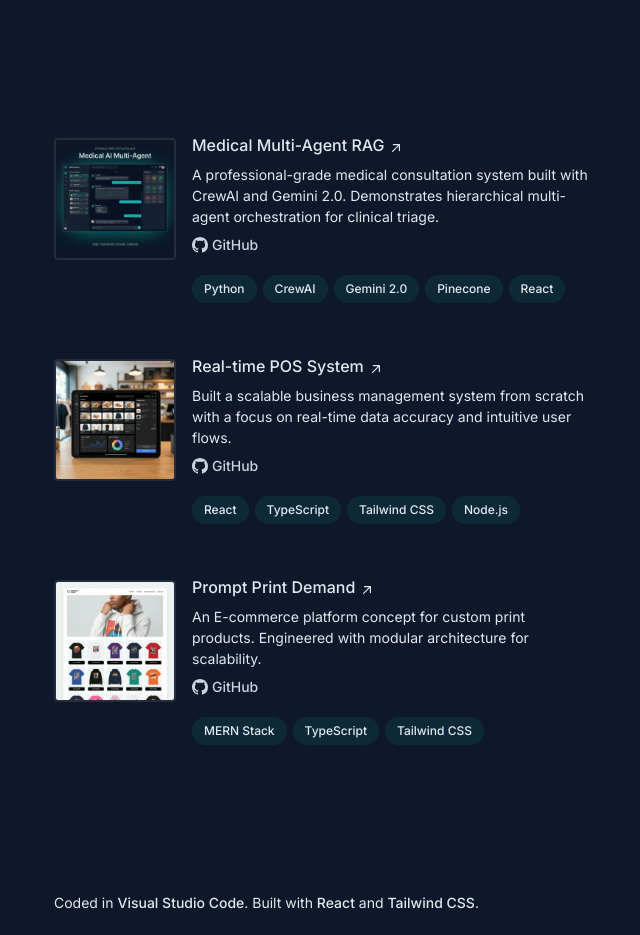
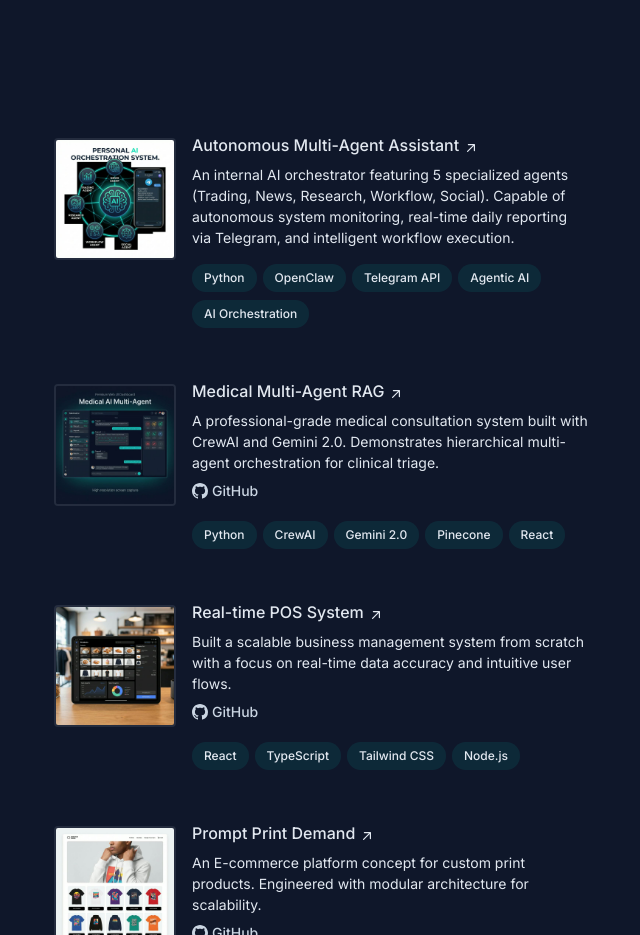
Before and after one commit to chatcha1234/Portfolio2, a React (Vite) app: page / in a window 1280 px wide. Shown: the part 1940-2875 px from the top of the page, without its empty margins (594-1234 px from the left). Built offline with nearby package versions, Linux system fonts and the light colour scheme.

Commit message:
feat: add Autonomous Multi-Agent Assistant project

```diff
--- a/src/App.jsx
+++ b/src/App.jsx
@@ -298,6 +298,18 @@ const App = () => {
               <div>
                 <ul className="group/list">
                   <ProjectCard
+                    title="Autonomous Multi-Agent Assistant"
+                    image="/projects/assistant.png"
+                    description="An internal AI orchestrator featuring 5 specialized agents (Trading, News, Research, Workflow, Social). Capable of autonomous system monitoring, real-time daily reporting via Telegram, and intelligent workflow execution."
+                    tags={[
+                      "Python",
+                      "OpenClaw",
+                      "Telegram API",
+                      "Agentic AI",
+                      "AI Orchestration",
+                    ]}
+                  />
+                  <ProjectCard
                     title="Medical Multi-Agent RAG"
                     image="/projects/medical.png"
                     description="A professional-grade medical consultation system built with CrewAI and Gemini 2.0. Demonstrates hierarchical multi-agent orchestration for clinical triage."
```
Also changed, not shown: public/projects/assistant.png (added).
